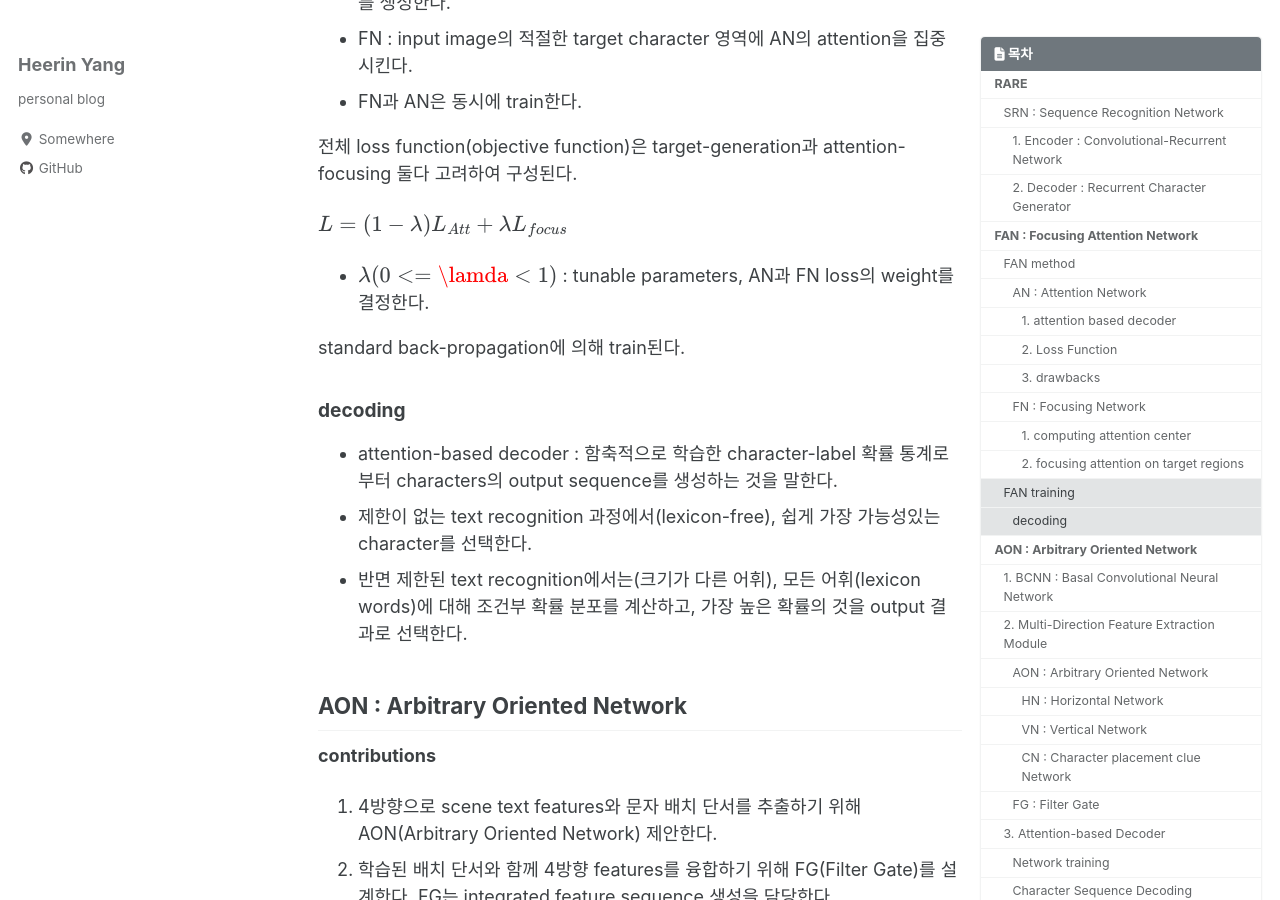
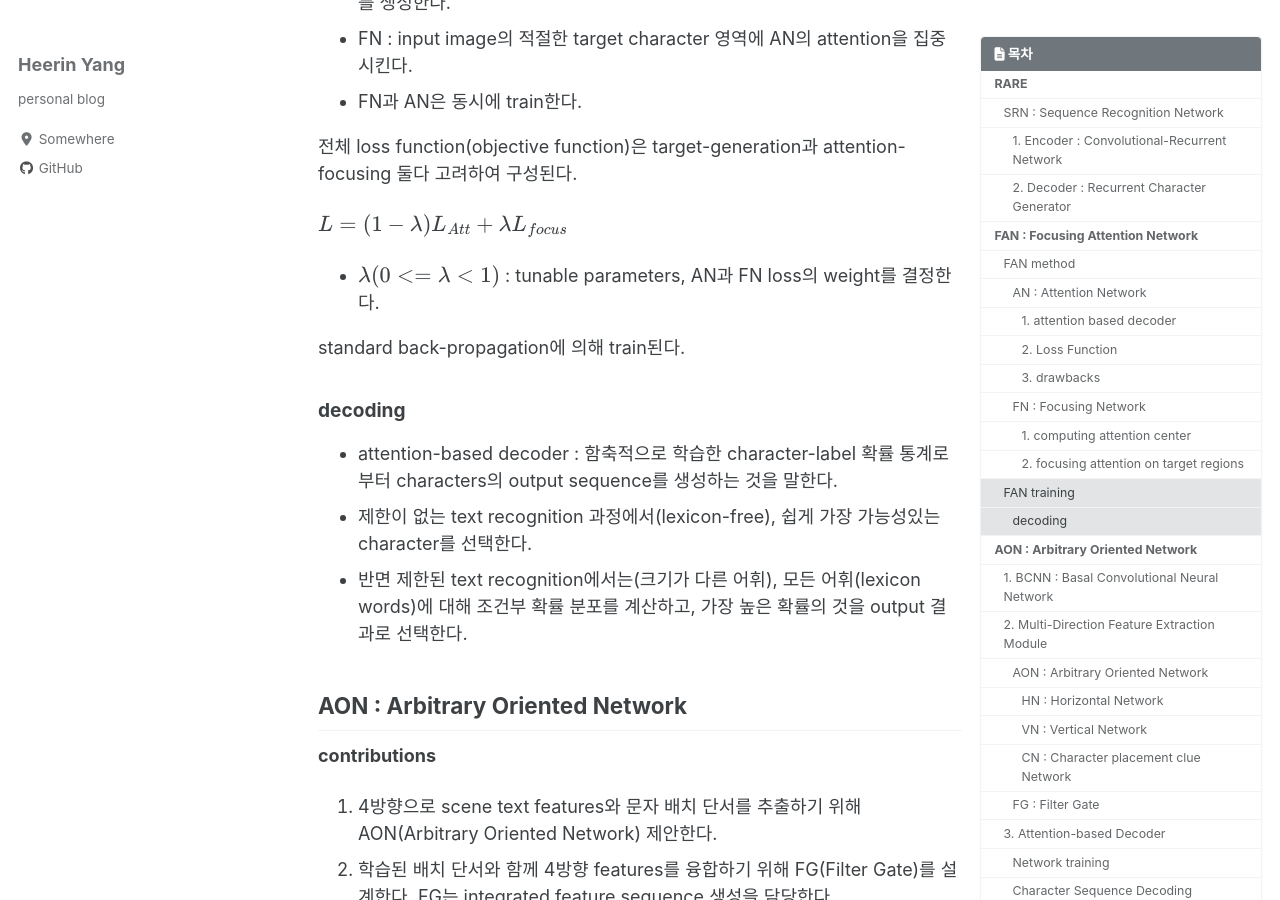
Before and after one commit to hryang06/hryang06.github.io, a Jekyll site: the page built from _posts/2020-04-28-Attn.md, in a window 1280 px wide and 900 px high, scrolled down 10561 px. Built offline with Jekyll 4.4.1, drawn with Linux system fonts in a browser that asks for light colours; cached includes are drawn as plain includes; nearby versions of some CDN libraries; formulas are drawn with MathJax 3.

Commit message:
Modify lambda

```diff
--- a/_posts/2020-04-28-Attn.md
+++ b/_posts/2020-04-28-Attn.md
@@ -225,7 +225,7 @@ ResNet + (BiLSTM) + AN + FN = FAN 이렇게 하나의 네트워크로 만든다.
 전체 loss function(objective function)은 target-generation과 attention-focusing 둘다 고려하여 구성된다.
 
 $$L = (1 - \lambda)L_{Att} + \lambda L_{focus}$$
-- $$\lambda (0 <= \lamda < 1)$$ : tunable parameters, AN과 FN loss의 weight를 결정한다.
+- $$\lambda (0 <= \lambda < 1)$$ : tunable parameters, AN과 FN loss의 weight를 결정한다.
 
 standard back-propagation에 의해 train된다.
 
```
